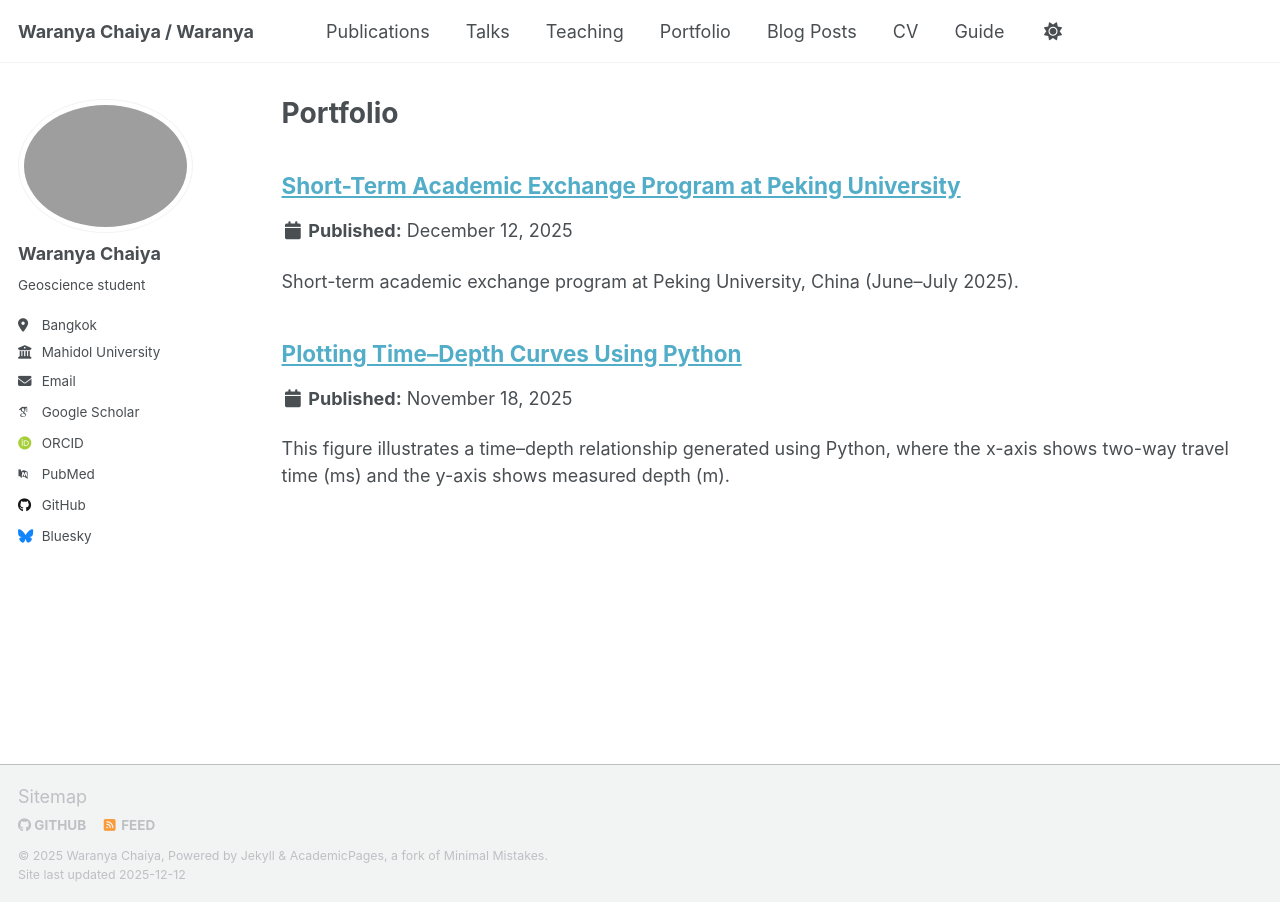
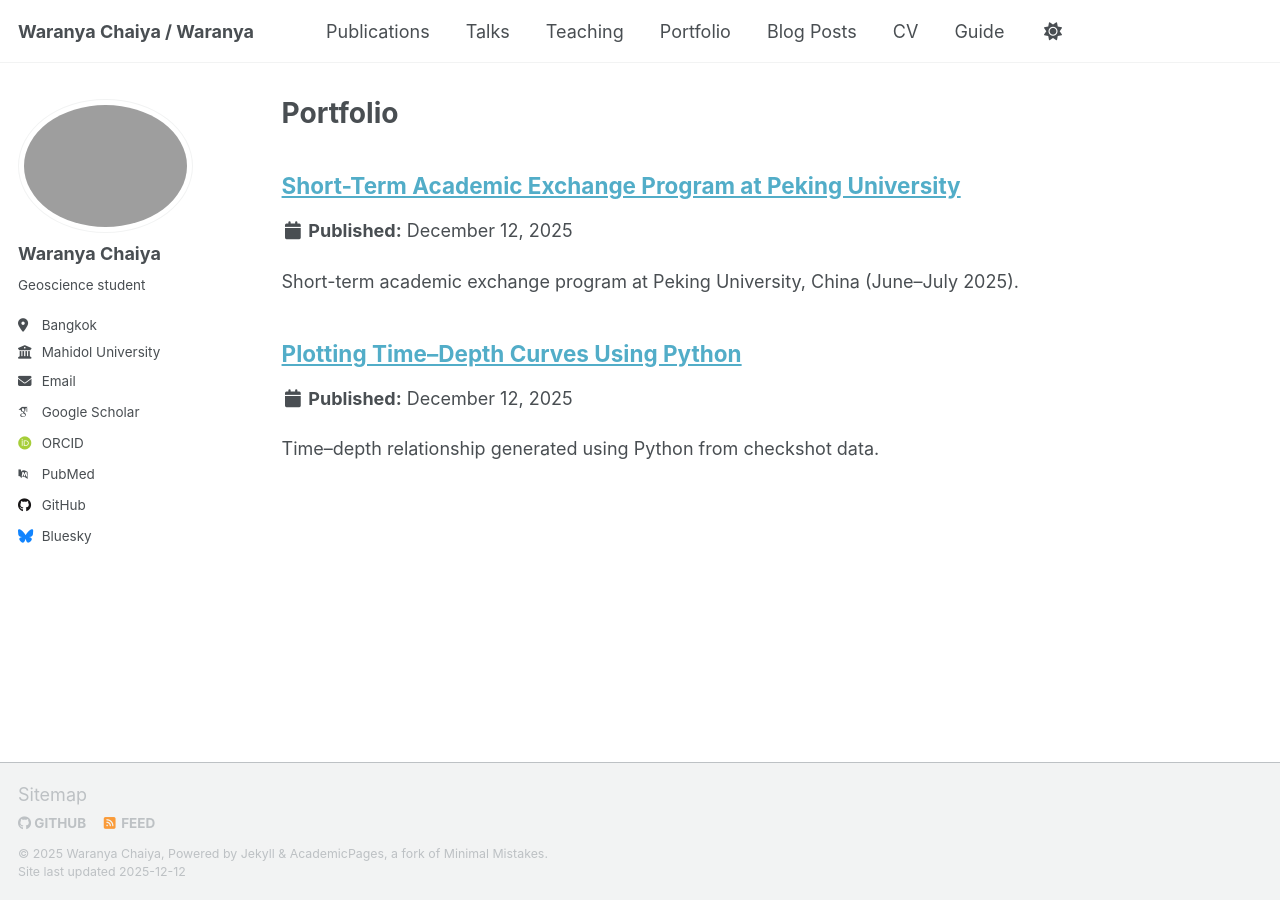
Before and after one commit to WaranyaChy/Waranyachy.github.io, a Jekyll site: the page built from _pages/portfolio.html, in a window 1280 px wide. Built offline with Jekyll 4.4.1, drawn with Linux system fonts in a browser that asks for light colours; some web fonts are replaced; a script that is not in the unit is left out.

Commit message:
Update portfolio-2_Plotting.html

```diff
--- a/_portfolio/portfolio-2_Plotting.html
+++ b/_portfolio/portfolio-2_Plotting.html
@@ -1,14 +1,13 @@
 ---
-title: 'Plotting Time–Depth Curves Using Python'
-date: 2025-11-18
-Categories: [Education, Python, Petroleum]
-tags:
-  - Python
+title: "Plotting Time–Depth Curves Using Python"
+excerpt: "Time–depth relationship generated using Python from checkshot data."
+collection: portfolio
 ---
 
-This figure illustrates a time–depth relationship generated using Python, where the x-axis shows two-way travel time (ms) and the y-axis shows measured depth (m).
+This portfolio item presents a time–depth relationship generated using Python.
+The x-axis represents two-way travel time (ms), while the y-axis represents measured depth (m).
 
-<img src='/images/checkshot_time_depth.png'>
+<img src="/images/checkshot_time_depth.png">
 
-### Dowload
+### Download
 - [Python script](/files/Code_01.py)
```
